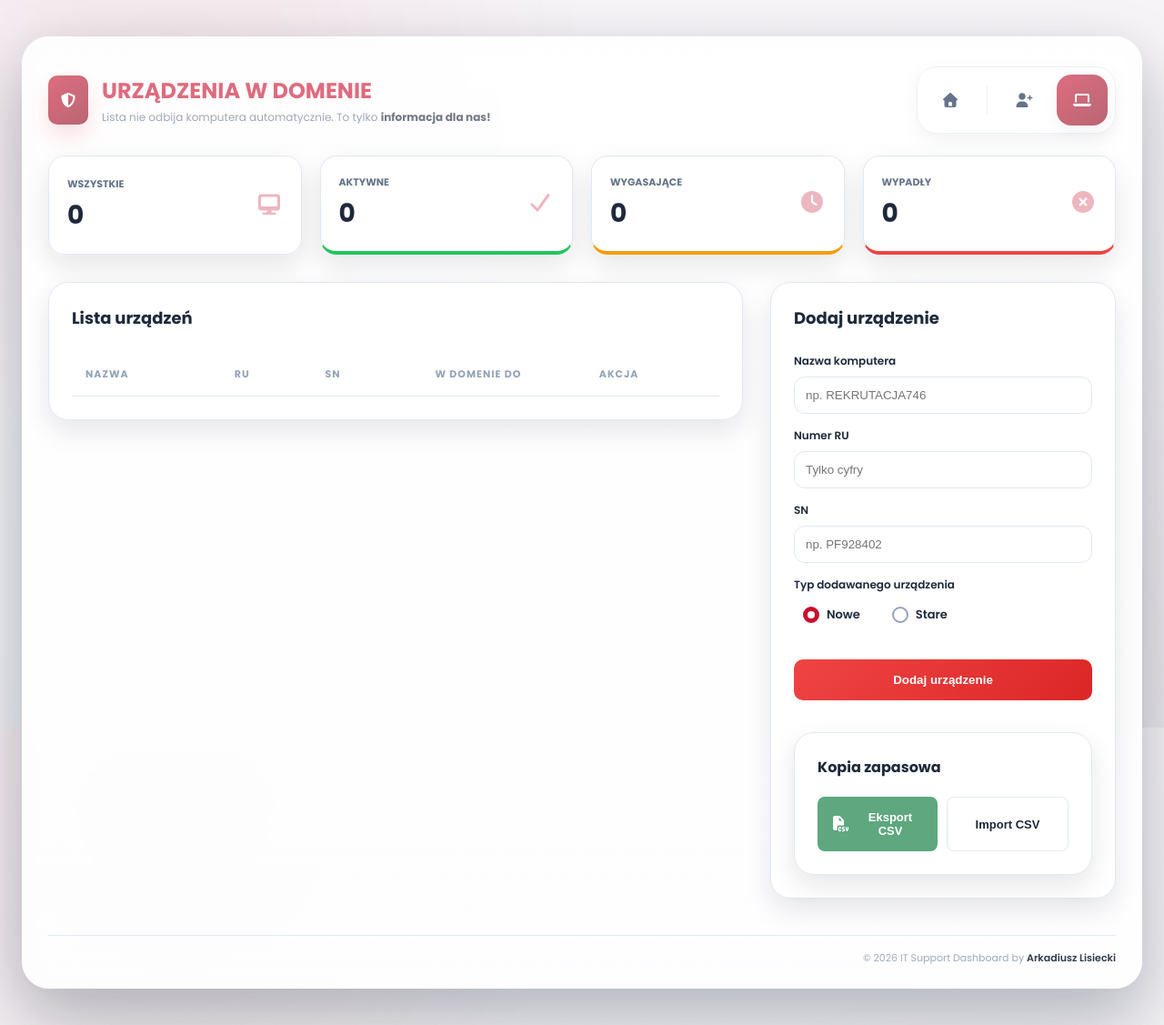
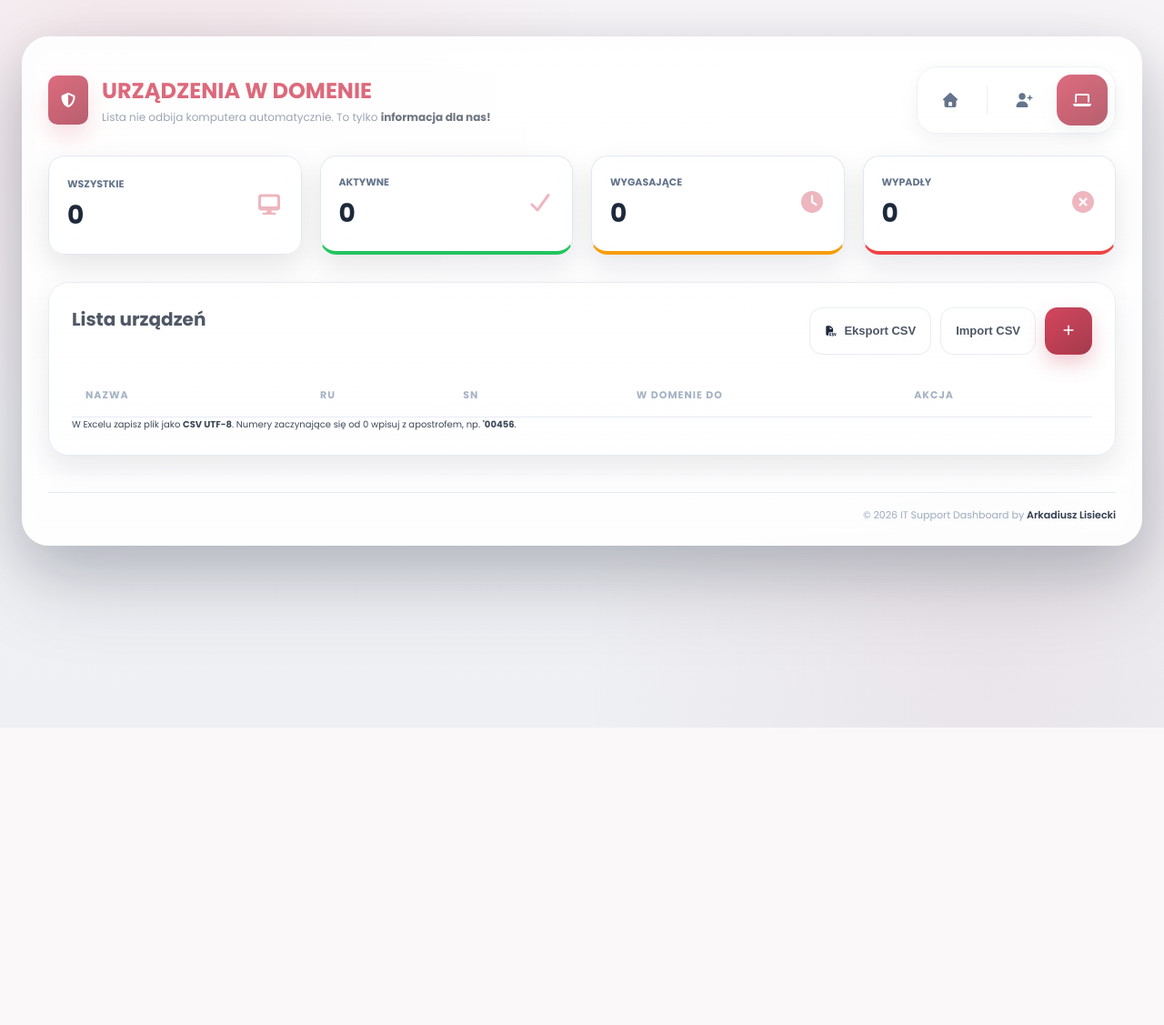
Before and after one commit to Straffix/DashboardIT, a PHP site: page /monitor_laptopow.html in a window 1280 px wide. Shown: the whole page at 91% size. After the commit the page ends 800 px from the top, so only its background shows below. Run offline with PHP 8.4, Linux system fonts and the light colour scheme; lists and menus that the app fills with data are empty; style sheets or scripts are compiled from the project's sources.

Commit message:
Etap 3a: Urządzenia — tabela w karcie, pasek narzędzi, formularz w okienku

```diff
--- a/js/monitor.js
+++ b/js/monitor.js
@@ -12,6 +12,10 @@ const ruInput = document.getElementById('ru')
 const exportExcelBtn = document.getElementById('export-excel-btn')
 const importExcelInput = document.getElementById('importExcelFile')
 const importExcelTrigger = document.getElementById('import-excel-trigger')
+const deviceDialog = document.getElementById('device-dialog')
+const addDeviceBtn = document.getElementById('add-device-btn')
+const deviceCancelBtn = document.getElementById('device-cancel-btn')
+
 /* === Monitor State And References: End === */
 
 /* === Monitor Storage: Start === */
@@ -211,6 +215,7 @@ document.addEventListener('DOMContentLoaded', () => {
 					extendDomain(duplicateIndex)
 					deviceForm.reset()
 					toggleDateInput()
+					deviceDialog.close()
 				}
 				return
 			}
@@ -219,8 +224,19 @@ document.addEventListener('DOMContentLoaded', () => {
 			deviceForm.reset()
 			toggleDateInput()
 			saveData()
+			deviceDialog.close()
 		})
 	}
+
+	addDeviceBtn.addEventListener('click', () => {
+		deviceForm.reset()
+		toggleDateInput()
+		deviceDialog.showModal()
+	})
+
+	deviceCancelBtn.addEventListener('click', () => {
+		deviceDialog.close()
+	})
 
 	if (exportExcelBtn) exportExcelBtn.addEventListener('click', exportExcel)
 	if (importExcelTrigger && importExcelInput) {
--- a/monitor_laptopow.html
+++ b/monitor_laptopow.html
@@ -78,9 +78,28 @@
             </div>
         </div>
 
-        <div class="main-content">
-            <section>
-                <h2>Lista urządzeń</h2>
+        <section class="panel">
+            <div class="panel-toolbar">
+                <h2 class="panel-title">Lista urządzeń</h2>
+
+                <div class="toolbar-actions">
+                    <button type="button" class="toolbar-btn" id="export-excel-btn">
+                        <i class="fa-solid fa-file-csv"></i> Eksport CSV
+                    </button>
+
+                    <input type="file" id="importExcelFile" class="visually-hidden-file-input" accept=".csv">
+
+                    <button type="button" class="toolbar-btn" id="import-excel-trigger">
+                        Import CSV
+                    </button>
+
+                    <button type="button" class="toolbar-btn is-primary" id="add-device-btn" title="Dodaj urządzenie"
+                        aria-label="Dodaj urządzenie">
+                        <i class="fa-solid fa-plus"></i>
+                    </button>
+                </div>
+            </div>
+
             <table class="monitor-table">
                 <thead>
                     <tr>
@@ -94,81 +113,58 @@
                 </thead>
                 <tbody id="table-body"></tbody>
             </table>
+
+            <p class="backup-hint">
+                W Excelu zapisz plik jako <b>CSV UTF-8</b>. Numery zaczynające się od 0 wpisuj z apostrofem, np.
+                <b>'00456</b>.
+            </p>
         </section>
 
-            <aside>
-                <h2>Dodaj urządzenie</h2>
-
-                <form id="device-form">
+        <dialog class="modal" id="device-dialog" aria-labelledby="device-dialog-title">
+            <form class="modal-form" id="device-form">
+                <h2 class="modal-title" id="device-dialog-title">Dodaj urządzenie</h2>
 
                 <div class="input-group">
-                        <label>Nazwa komputera</label>
+                    <label for="name">Nazwa komputera</label>
                     <input type="text" id="name" required placeholder="np. REKRUTACJA746">
                 </div>
 
                 <div class="input-group">
-                        <label>Numer RU</label>
+                    <label for="ru">Numer RU</label>
                     <input type="text" id="ru" required placeholder="Tylko cyfry">
                 </div>
 
                 <div class="input-group">
-                        <label>SN</label>
+                    <label for="sn">SN</label>
                     <input type="text" id="sn" required placeholder="np. PF928402">
                 </div>
 
                 <div class="input-group">
-
                     <label>Typ dodawanego urządzenia</label>
-
                     <div class="radio-group">
-
                         <label class="radio-item">
                             <input type="radio" name="device-type" id="new-device" value="new" checked>
                             <span>Nowe</span>
                         </label>
-
                         <label class="radio-item">
                             <input type="radio" name="device-type" id="old-device" value="old">
                             <span>Stare</span>
                         </label>
                     </div>
-
                 </div>
 
                 <div class="input-group" id="date-group">
-                        <label>W domenie do</label>
+                    <label for="date">W domenie do</label>
                     <input type="date" id="date">
                 </div>
 
-                    <button type="submit" class="btn-submit">
-                        Dodaj urządzenie
-                    </button>
+                <div class="modal-actions">
+                    <button type="button" class="modal-btn" id="device-cancel-btn">Anuluj</button>
+                    <button type="submit" class="modal-btn is-primary">Dodaj urządzenie</button>
+                </div>
+            </form>
+        </dialog>
 
-                </form>
-                <section class="backup_section">
-
-                    <h3>Kopia zapasowa</h3>
-
-                    <div class="backup-container">
-
-                        <div class="backup-row">
-
-                            <button id="export-excel-btn" class="btn-backup-item btn-excel-green" type="button">
-                                <i class="fa-solid fa-file-csv"></i> Eksport CSV
-                            </button>
-
-                            <input type="file" id="importExcelFile" class="visually-hidden-file-input" accept=".csv">
-
-                            <button id="import-excel-trigger" class="btn-backup-item" type="button">
-                                Import CSV
-                            </button>
-
-                        </div>
-                    </div>
-                </section>
-
-            </aside>
-        </div>
 
         <footer class="main-footer">
             <p>&copy; <span id="current-year"></span> IT Support Dashboard by <strong>Arkadiusz Lisiecki</strong></p>
--- a/sass/style.scss
+++ b/sass/style.scss
@@ -259,6 +259,75 @@ table {
 	display: none;
 }
 /* === Shared Page Layout: End === */
+
+/* === Shared Panel: Start === */
+.panel {
+	padding: 25px;
+	border-radius: 22px;
+	background: $card-bg;
+	border: 1px solid $border;
+	box-shadow: $shadow-md;
+}
+
+.panel-toolbar {
+	display: flex;
+	align-items: center;
+	justify-content: space-between;
+	flex-wrap: wrap;
+	gap: 16px;
+	margin-bottom: 20px;
+}
+
+.panel-title {
+	font-size: 2rem;
+	font-weight: 700;
+}
+
+.toolbar-actions {
+	display: flex;
+	align-items: center;
+	flex-wrap: wrap;
+	gap: 10px;
+}
+
+.toolbar-btn {
+	display: flex;
+	align-items: center;
+	justify-content: center;
+	gap: 8px;
+	min-width: 52px;
+	height: 52px;
+	padding: 0 16px;
+	border: 1px solid $border;
+	border-radius: 14px;
+	background: $bg-panel;
+	color: $text-main;
+	font-size: 1.3rem;
+	font-weight: 600;
+	cursor: pointer;
+	transition:
+		background-color 0.2s ease,
+		border-color 0.2s ease;
+
+	&:hover {
+		border-color: $border-strong;
+		background: $primary-soft;
+	}
+
+	&:focus-visible {
+		outline: 2px solid $primary;
+		outline-offset: 2px;
+	}
+
+	&.is-primary {
+		border-color: transparent;
+		background: linear-gradient(135deg, $primary 0%, $primary-strong 100%);
+		color: #ffffff;
+		font-size: 1.6rem;
+		box-shadow: 0 10px 20px rgba($primary, 0.25);
+	}
+}
+/* === Shared Panel: End === */
 
 /* === Shared Interactive Elements: Start === */
 .extend-btn {
--- a/styles/css/style.css
+++ b/styles/css/style.css
@@ -548,6 +548,70 @@ table tr:last-child td {
 }
 
 /* === Shared Page Layout: End === */
+/* === Shared Panel: Start === */
+.panel {
+  padding: 25px;
+  border-radius: 22px;
+  background: #ffffff;
+  border: 1px solid #e2e8f0;
+  box-shadow: 0 12px 30px rgba(15, 23, 42, 0.1);
+}
+
+.panel-toolbar {
+  display: flex;
+  align-items: center;
+  justify-content: space-between;
+  flex-wrap: wrap;
+  gap: 16px;
+  margin-bottom: 20px;
+}
+
+.panel-title {
+  font-size: 2rem;
+  font-weight: 700;
+}
+
+.toolbar-actions {
+  display: flex;
+  align-items: center;
+  flex-wrap: wrap;
+  gap: 10px;
+}
+
+.toolbar-btn {
+  display: flex;
+  align-items: center;
+  justify-content: center;
+  gap: 8px;
+  min-width: 52px;
+  height: 52px;
+  padding: 0 16px;
+  border: 1px solid #e2e8f0;
+  border-radius: 14px;
+  background: rgba(255, 255, 255, 0.78);
+  color: #1e293b;
+  font-size: 1.3rem;
+  font-weight: 600;
+  cursor: pointer;
+  transition: background-color 0.2s ease, border-color 0.2s ease;
+}
+.toolbar-btn:hover {
+  border-color: rgba(200, 16, 46, 0.25);
+  background: #fdecef;
+}
+.toolbar-btn:focus-visible {
+  outline: 2px solid #c8102e;
+  outline-offset: 2px;
+}
+.toolbar-btn.is-primary {
+  border-color: transparent;
+  background: linear-gradient(135deg, #c8102e 0%, #8f0b22 100%);
+  color: #ffffff;
+  font-size: 1.6rem;
+  box-shadow: 0 10px 20px rgba(200, 16, 46, 0.25);
+}
+
+/* === Shared Panel: End === */
 /* === Shared Interactive Elements: Start === */
 .extend-btn {
   background: rgba(255, 255, 255, 0.78);
```
Also changed, not shown: POSTEP.md (+1 -1 lines), 1 other file. Lines whose indentation alone changed are shown as unchanged.
